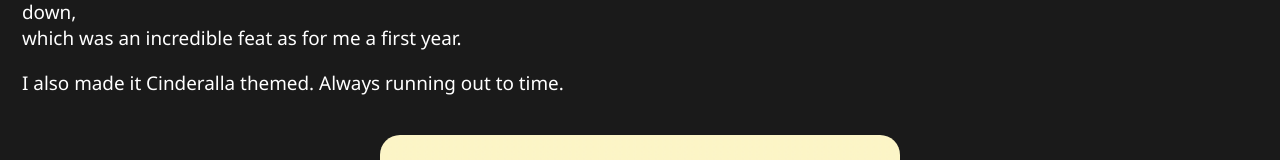
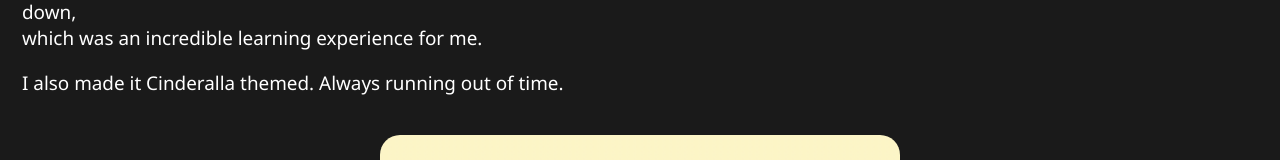
Before and after one commit to pri-r/prisha-port, a React (Create React App) app: page /projects in a window 1280 px wide. Shown: the part 1213-1373 px from the top of the page. Built offline with nearby package versions, Linux system fonts and the light colour scheme.

Commit message:
fixing spelling mistakes

```diff
--- a/src/projects.js
+++ b/src/projects.js
@@ -23,10 +23,10 @@ const Projects = () => {
           </div>
         <p>
           My first attempt at making a website was for a technical challange presented by Devsoc, where I learned all about HTML, CSS and Javascript<br></br> to build a website
-          based on the notion of time, I created a few functions to enable the backround to change colour as you scroll further down,<br></br> which was an incredible feat as for me a first year.
+          based on the notion of time, I created a few functions to enable the backround to change colour as you scroll further down,<br></br> which was an incredible learning experience for me.
         </p>
         <p>
-          I also made it Cinderalla themed. Always running out to time.
+          I also made it Cinderalla themed. Always running out of time.
         </p>
       </div>
       <div class="Boo">
```
